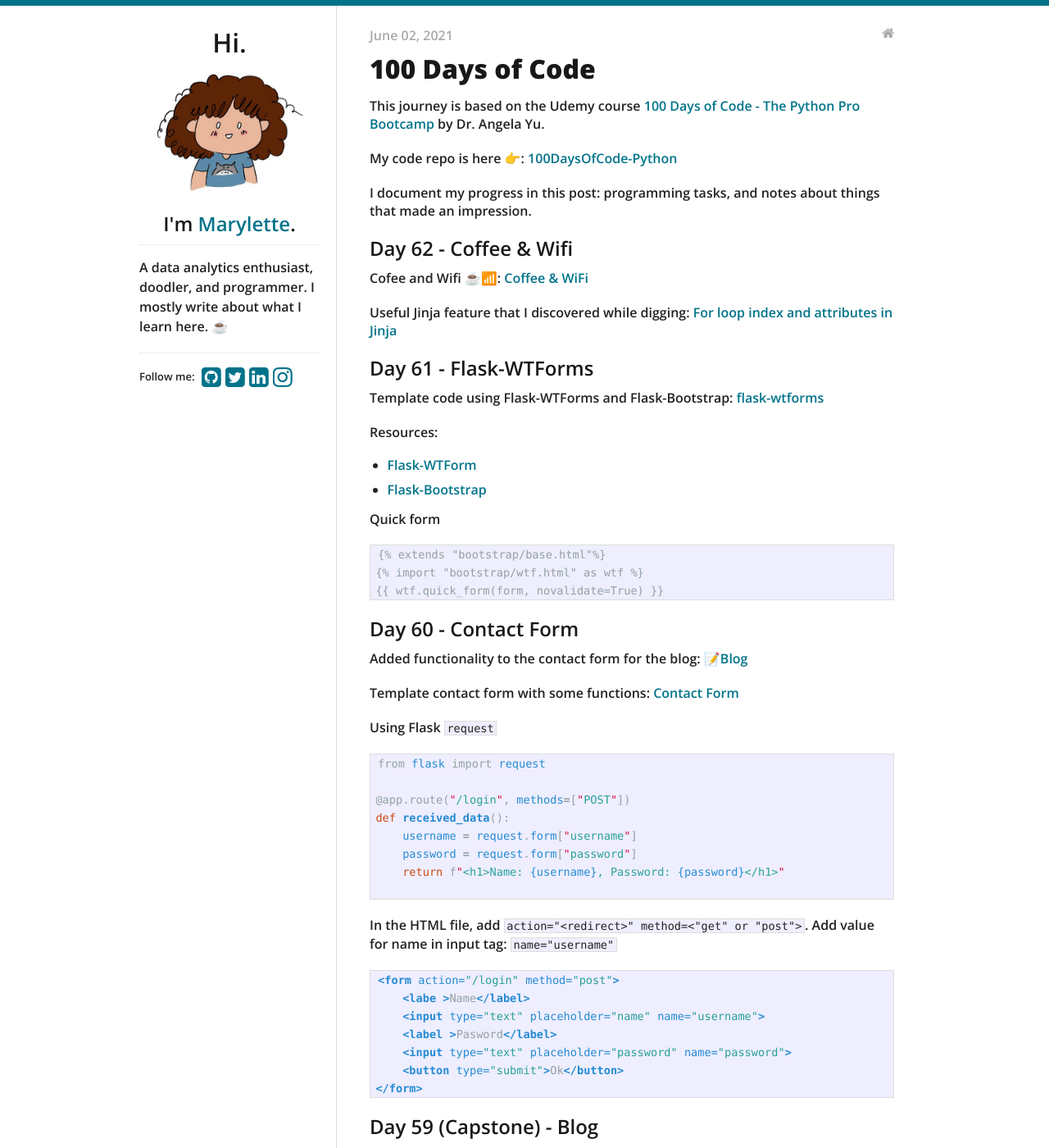
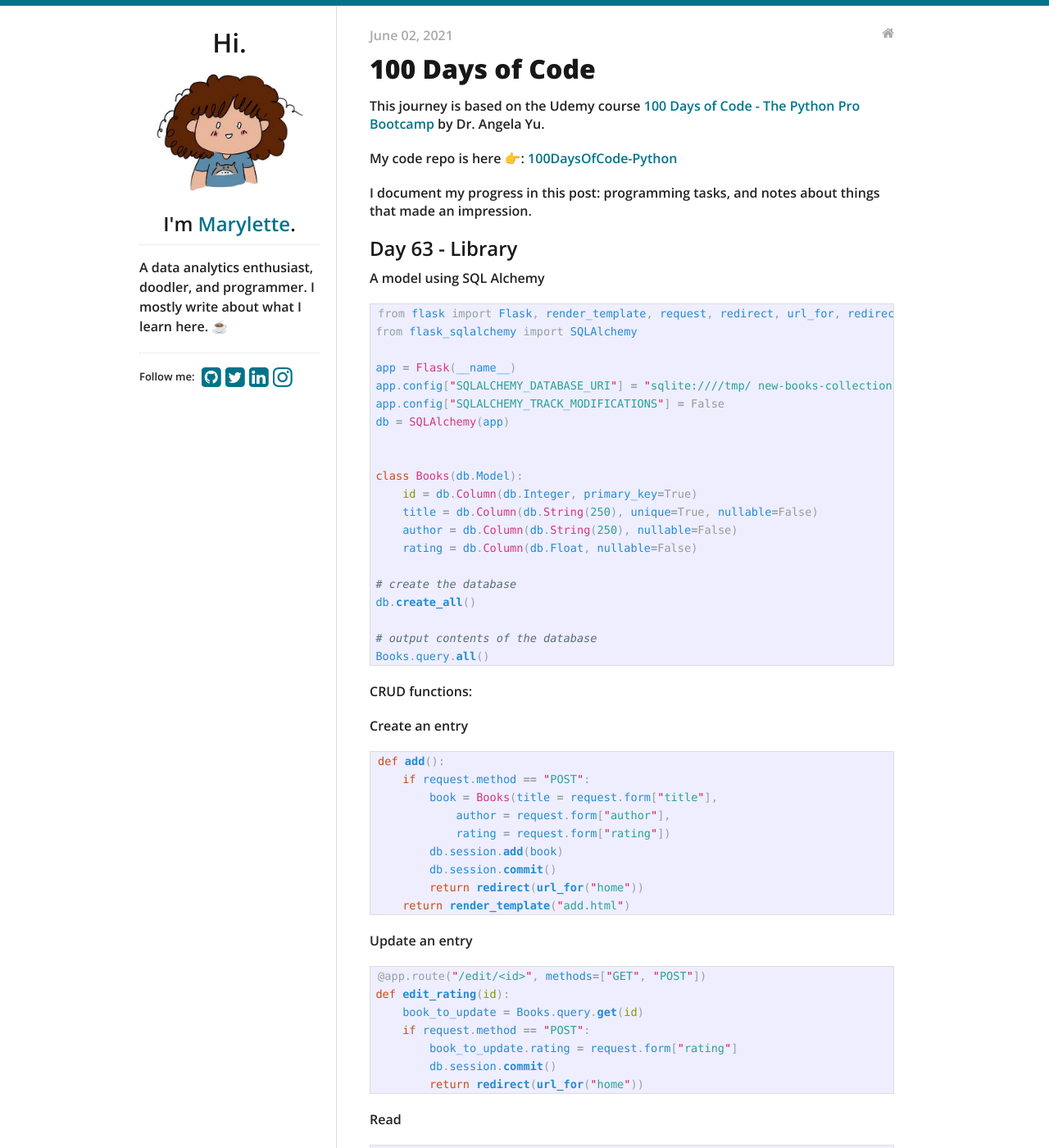
Before and after one commit to maryletteroa/maryletteroa.github.io, a Jekyll site: the page built from _posts/2021-06-02-hundred-days-of-python.md, in a window 1280 px wide and 1400 px high. Shown: the whole window at 82% size. Built offline with Jekyll 4.4.1, drawn with Linux system fonts in a browser that asks for light colours; some of the changed text lies outside the part shown.

Commit message:
update post with day 63 - library

````diff
--- a/_posts/2021-06-02-hundred-days-of-python.md
+++ b/_posts/2021-06-02-hundred-days-of-python.md
@@ -12,6 +12,93 @@
 My code repo is here 👉: [100DaysOfCode-Python](https://github.com/maryletteroa/100DaysOfCode-Python)
 
 I document my progress in this post: programming tasks, and notes about things that made an impression.
+
+## Day 63 - Library
+
+A model using SQL Alchemy
+```python
+from flask import Flask, render_template, request, redirect, url_for, redirect
+from flask_sqlalchemy import SQLAlchemy
+
+app = Flask(__name__)
+app.config["SQLALCHEMY_DATABASE_URI"] = "sqlite:////tmp/ new-books-collection.db"
+app.config["SQLALCHEMY_TRACK_MODIFICATIONS"] = False
+db = SQLAlchemy(app)
+
+
+class Books(db.Model):
+    id = db.Column(db.Integer, primary_key=True)
+    title = db.Column(db.String(250), unique=True, nullable=False)
+    author = db.Column(db.String(250), nullable=False)
+    rating = db.Column(db.Float, nullable=False)
+
+# create the database
+db.create_all()
+
+# output contents of the database
+Books.query.all()
+```
+
+CRUD functions:
+
+Create an entry
+```python
+def add():
+    if request.method == "POST":
+        book = Books(title = request.form["title"],
+            author = request.form["author"],
+            rating = request.form["rating"])
+        db.session.add(book)
+        db.session.commit()
+        return redirect(url_for("home"))
+    return render_template("add.html")
+```
+
+Update an entry
+```python
+@app.route("/edit/<id>", methods=["GET", "POST"])
+def edit_rating(id):
+    book_to_update = Books.query.get(id)
+    if request.method == "POST":
+        book_to_update.rating = request.form["rating"]
+        db.session.commit()
+        return redirect(url_for("home"))
+```
+
+Read
+{% raw %}
+```python
+Books.query.all()
+```
+then in the HTML, use curly braces and dot notation
+```html
+<form action="{{ url_for('edit_rating', id=book.id) }}", method="post">
+    <h1>Book name: {{ book.title }}</h1>
+    <h1>Current rating: {{book.rating }} </h1>
+    <input type="text" placeholder="New Rating" name="rating">
+    <button>Change Rating</button>
+</form>
+```
+{% endraw %}
+
+
+Delete an entry
+{% raw %}
+```html
+<a href="{{ url_for('delete', id=book.id) }}">Delete </a>
+```
+{% endraw %}
+
+```python
+id = request.args.get("id")
+book_to_delete = Books.query.get(id)
+db.session.delete(book_to_delete)
+db.session.commit()
+```
+
+Flask with SQL functionality using SQL Alchemy 📚: [Library](https://replit.com/@maryletteroa/library)
+
+- [Flask-SQLAlchemy](https://flask-sqlalchemy.palletsprojects.com/en/2.x/quickstart)
 
 ## Day 62 - Coffee & Wifi
 
````
